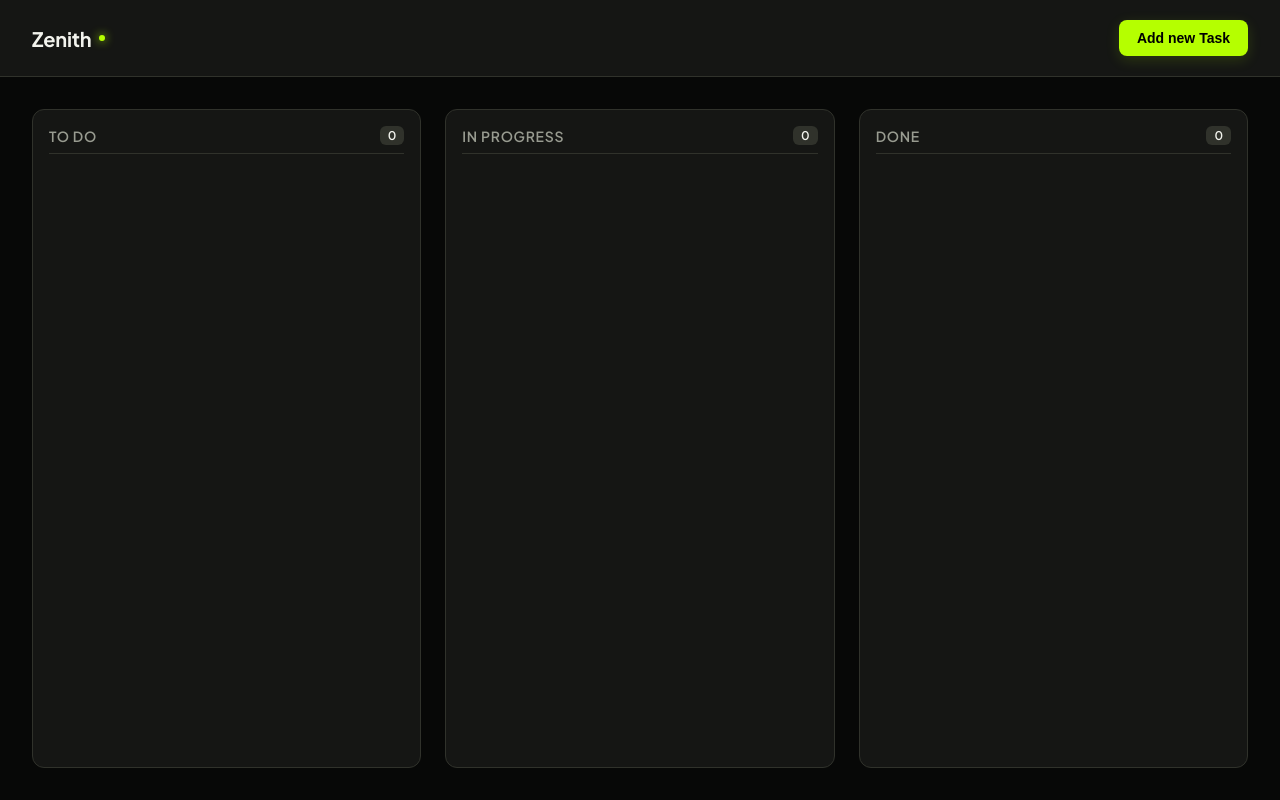
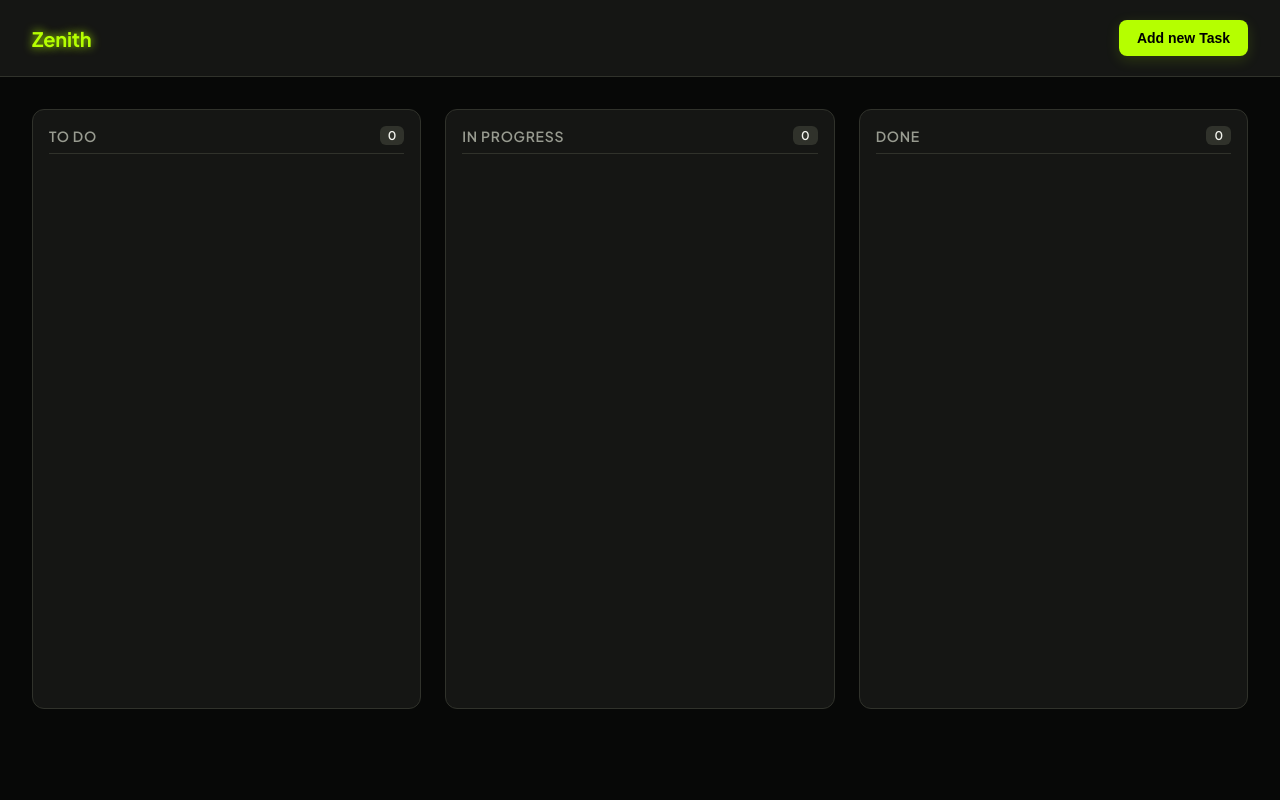
Before and after one commit to KaneSanyukta/Zenith, a plain HTML site: page index.html in a window 1280 px wide. Drawn offline with Linux system fonts and the light colour scheme.

Commit message:
Final finishing.

```diff
--- a/index.html
+++ b/index.html
@@ -11,7 +11,7 @@
             <div class="left">Zenith</div>
             <div class="right"><button id="task-toggle">Add new Task</button></div>
         </nav>
-        <section class="board">
+        <section class="board hide-scrollbar">
             <div id="todo" class="task-column">
                 <div class="headding">
                     <div class="left">To Do</div>
@@ -43,7 +43,7 @@
         <div class="bg"></div>
         <div class="center">
             <input type="text" id="taskTitle" placeholder="Task title">
-            <textarea name="description" id="description" placeholder="Description"></textarea>
+            <textarea name="description" id="description" placeholder="Description" class="hide-scrollbar"></textarea>
             <div class="btn">
                 <button id="add-new-task" class="add-new-task">Add Task</button>
                 <button id="cancle">Cancle</button>
--- a/script.js
+++ b/script.js
@@ -64,6 +64,7 @@ function createTaskCard(task) {
     heading.textContent = task.title;
 
     const paragraph = document.createElement("p");
+    paragraph.classList.add("hide-scrollbar");
     paragraph.textContent = task.description;
 
     const deleteBtn = document.createElement("button");
--- a/style.css
+++ b/style.css
@@ -91,25 +91,19 @@ nav {
   justify-content: space-between;
   background-color: var(--surface);
   border-bottom: 1px solid var(--border);
+  position: sticky;
+  top: 0;
 }
 
 nav .left {
   font-size: 1.25rem;
   font-weight: 700;
   letter-spacing: -0.01em;
-  color: var(--text-main);
+  color: var(--accent);
   display: flex;
   align-items: center;
   gap: 8px;
-}
-
-nav .left::after {
-  content: '';
-  width: 6px;
-  height: 6px;
-  background-color: var(--accent);
-  border-radius: 50%;
-  box-shadow: 0 0 10px var(--accent);
+  text-shadow: 0 0 10px var(--accent);
 }
 
 nav button {
@@ -144,6 +138,8 @@ section.board {
 section .task-column {
   flex: 1;
   min-width: 300px;
+  height: max-content;
+  min-height: 75vh;
   background-color: var(--surface);
   border: 1px solid var(--border);
   padding: 16px;
@@ -332,3 +328,13 @@ section .task-column.hover-over {
 .modal .center #cancle:hover {
   background-color: var(--border-active);
 }
+
+.hide-scrollbar{
+  overflow: scroll;
+  scrollbar-width: none;
+
+  &::-webkit-scrollbar{
+    display: none;
+  }
+  -ms-overflow-style: none;
+}
```
